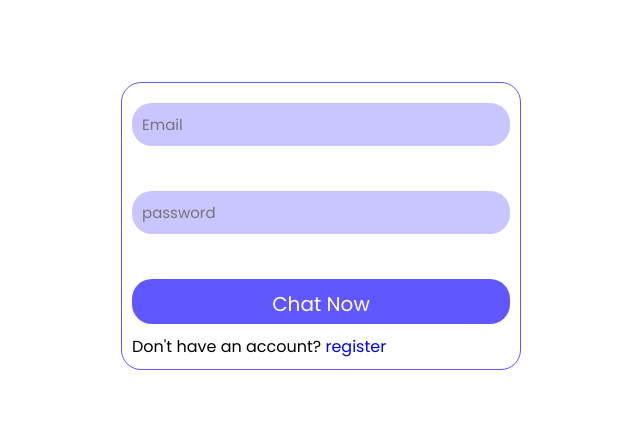
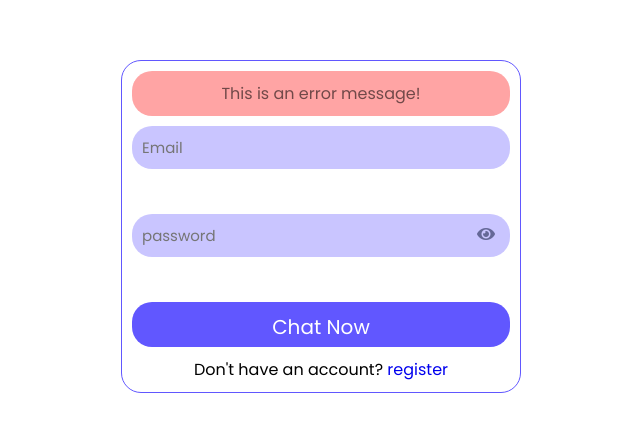
Before and after one commit to JennerMaxim/chat_app, a plain HTML site: page login.html in a window 1280 px wide. Shown: the part 174-606 px from the top of the page, without its empty margins (319-959 px from the left). Drawn offline with Linux system fonts and the light colour scheme.

Commit message:
Done with Registration and Login Interfaces

```diff
--- a/assets/css/style.css
+++ b/assets/css/style.css
@@ -7,7 +7,7 @@
   font-family: "Poppins", sans-serif;
 }
 
-body{
+body {
   margin: 0;
   padding: 0;
   display: flex;
@@ -23,11 +23,16 @@ body{
   padding: 10px;
   border-radius: 20px;
   width: 400px;
-  /* width: 100%; */
+  position: relative;
+  height: 100%;
 }
 
-.form-login .error{
-
+.form-login .error {
+  text-align: center;
+  background-color: rgba(255, 0, 0, 0.356);
+  border-radius: 20px;
+  padding: 10px;
+  color: #0000008e;
 }
 
 .form-login input {
@@ -37,6 +42,15 @@ body{
   border: none;
   margin: 10px 0;
   font-size: 15px;
+}
+
+.form-login i {
+  position: absolute;
+  right: 25px;
+  top: 50%;
+  cursor: pointer;
+  color: #656897;
+  /* transform: translate(-50%); */
 }
 
 .form-login input[type="file"] {
@@ -54,13 +68,17 @@ body{
   cursor: pointer;
 }
 
+.form-login span {
+  text-align: center;
+}
+
 @media screen and (max-width: 500px) {
-    body{
+  body {
     display: flex;
     /* margin-top: -40px; */
-        top: 0;
+    /* top: 0; */
   }
-    .form-login{
+  .form-login {
     width: 90%;
   }
 }
--- a/login.html
+++ b/login.html
@@ -4,16 +4,28 @@
     <meta charset="UTF-8" />
     <meta name="viewport" content="width=device-width, initial-scale=1.0" />
     <title>Login</title>
-    <link rel="stylesheet" href="assets/css/style.css">
+    <link rel="stylesheet" href="assets/css/style.css" />
+    <link
+      rel="stylesheet"
+      href="https://cdnjs.cloudflare.com/ajax/libs/font-awesome/5.15.2/css/all.min.css"
+    />
   </head>
   <body>
-      <form class="form-login" action="index.php">
-        <input class="email-login" type="email" placeholder="Email" required />
-        <br />
-        <input class="password-login" type="password" placeholder="password" required />
-        <br />
-        <input type="submit" value="Chat Now">
-        <span>Don't have an account? <a href="register.php">register</a></a></span>
-      </form>
+    <form class="form-login" action="index.php">
+      <p class="error">This is an error message!</p>
+      <input class="email-login" type="email" placeholder="Email" required />
+      <br />
+        <input
+          class="password-login"
+          type="password"
+          placeholder="password"
+          required
+          width="200px"
+        />
+        <i class="fas fa-eye"></i>
+      <br />
+      <input type="submit" value="Chat Now" />
+      <span>Don't have an account? <a href="register.php">register</a></span>
+    </form>
   </body>
 </html>
```
Also changed, not shown: index.html (+2 -2 lines), users.html (added). Lines whose indentation alone changed are shown as unchanged.
